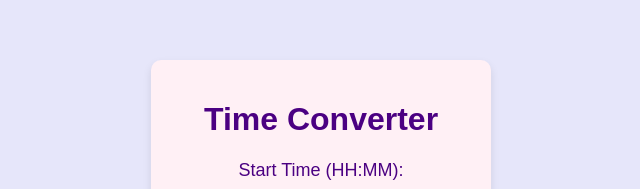
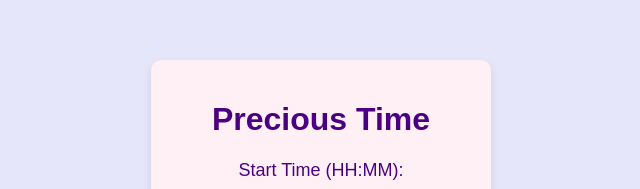
Before and after one commit to jrautida/prei-time, a plain HTML site: page index.html in a window 1280 px wide. Shown: the part 131-320 px from the top of the page, without its empty margins (319-959 px from the left). Drawn offline with Linux system fonts and the light colour scheme.

Commit message:
Update index.html

```diff
--- a/index.html
+++ b/index.html
@@ -87,7 +87,7 @@
 </head>
 <body>
     <div class="container">
-        <h1>Time Converter</h1>
+        <h1>Precious Time</h1>
         <label for="start-time">Start Time (HH:MM):</label>
         <input type="time" id="start-time">
         <label for="end-time">End Time (HH:MM):</label>
```
